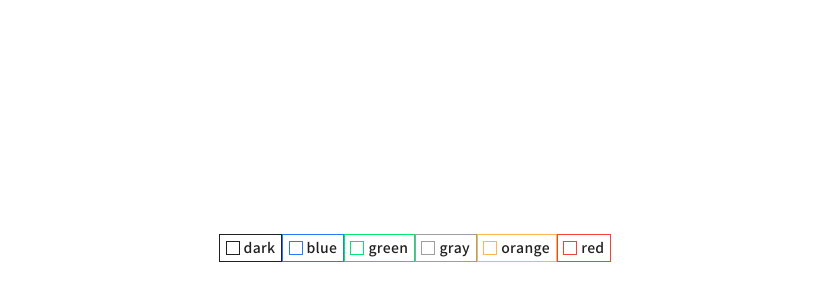
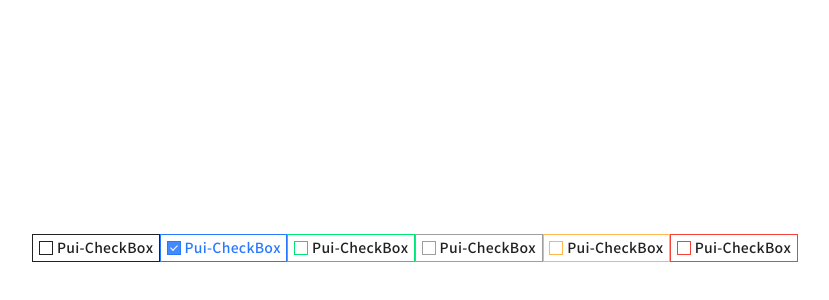
Before and after one commit to HamSungJun/PRIME-UI, a Vue app: page / in a window 1280 px wide. Shown: the part 152-452 px from the top of the page, without its empty margins (225-1054 px from the left). Built offline with nearby package versions, Linux system fonts and the light colour scheme.

Commit message:
Pui-CheckBox 스크립트 추가

```diff
--- a/src/App.vue
+++ b/src/App.vue
@@ -1,7 +1,7 @@
 <template>
   <div id="app">
     <div>
-      <pui-radio
+      <!-- <pui-radio
         v-for="(theme, i) in ['dark','blue','green', 'gray', 'orange', 'red']"
         :key="i"
         :theme="theme"
@@ -11,7 +11,18 @@
         @change="onChange"
         :border="true"
       >
-      </pui-radio>
+      </pui-radio> -->
+      <pui-checkbox
+        v-for="({theme, checked, label}, i) in checkboxItems"
+        :key="i"
+        :index="i"
+        :theme="theme"
+        :checked="checked"
+        :label="label"
+        border
+        @change="onChange"
+      >
+      </pui-checkbox>
     </div>
   </div>
 </template>
@@ -22,7 +33,15 @@ export default {
   name: 'App',
   data () {
     return {
-      radioValue: 'default'
+      radioValue: 'default',
+      checkboxItems: [
+        { theme: 'dark', label: 'Pui-CheckBox', checked: false },
+        { theme: 'blue', label: 'Pui-CheckBox', checked: true },
+        { theme: 'green', label: 'Pui-CheckBox', checked: false },
+        { theme: 'gray', label: 'Pui-CheckBox', checked: false },
+        { theme: 'orange', label: 'Pui-CheckBox', checked: false },
+        { theme: 'red', label: 'Pui-CheckBox', checked: false }
+      ]
     }
   },
   methods: {
@@ -30,7 +49,7 @@ export default {
       console.log(e)
     },
     onChange (payload) {
-      this.radioValue = payload.label
+      this.checkboxItems[payload.index].checked = !this.checkboxItems[payload.index].checked
     }
   }
 }
--- a/src/packages/components/index.js
+++ b/src/packages/components/index.js
@@ -1,7 +1,9 @@
 import PuiButton from './pui-button/pui-button'
 import PuiRadio from './pui-radio/pui-radio'
+import PuiCheckBox from './pui-checkbox/pui-checkbox'
 
 export default [
   PuiButton,
-  PuiRadio
+  PuiRadio,
+  PuiCheckBox
 ]
--- a/src/packages/components/pui-checkbox/pui-checkbox.vue
+++ b/src/packages/components/pui-checkbox/pui-checkbox.vue
@@ -10,14 +10,14 @@
       },
       customClass ? customClass : ''
     ]"
-    @click.stop="onChange($event)"
+    @click.stop="onClick($event)"
   >
     <span
       :class="[
         'pui-checkbox__box',
-        'pui-checkbox__box--shape-' + (boxShape || 'rect'),
+        'pui-checkbox__box--shape-' + (boxShape || 'default'),
         {
-          'pui-checkbox__box--selected': checked
+          'pui-checkbox__box--checked': checked
         }
       ]"
     >
@@ -72,15 +72,131 @@ export default {
       default: false,
       required: false
     },
+    boxShape: {
+      type: String,
+      default: 'rect',
+      required: false
+    },
     customClass: {
       type: String,
       default: '',
       required: false
     }
-
+  },
+  computed: {
+    hasIndex () {
+      return typeof this.index === 'number' && this.index >= 0
+    }
+  },
+  methods: {
+    onClick ($event) {
+      this.$emit('change', this.hasIndex ? { index: this.index } : this.label)
+    }
   }
 }
 </script>
 <style lang="scss" scoped>
+/**
+ * PUI-CHECKBOX
+ * $checkbox-themes: ($theme, $label-border-color, $box-border-color, $box-background-color, $check-border-color, $label-color, $label-checked-color, $label-hover-color)
+ */
+$checkbox-themes:
+('dark', $color-dark, $color-dark, $color-lightdark, #ffffff, $color-dark, $color-dark, $color-lightdark),
+('blue', $color-blue, $color-blue, $color-lightblue, #ffffff, $color-dark, $color-blue, $color-lightblue),
+('gray', $color-gray, $color-gray, $color-lightgray, #ffffff, $color-dark, $color-gray, $color-lightgray),
+('green', $color-green, $color-green, $color-lightgreen, #ffffff, $color-dark, $color-green, $color-lightgreen),
+('orange', $color-orange, $color-orange, $color-lightorange, #ffffff, $color-dark, $color-orange, $color-lightorange),
+('red', $color-red, $color-red, $color-lightred, #ffffff, $color-dark, $color-red, $color-lightred);
 
+$box-shapes:
+('default', $radius-default),
+('rect', $radius-rect);
+
+$checkbox-box-transition: all 0.25s ease;
+$checkbox-label-tranition: color 0.25s ease;
+
+.pui-checkbox{
+  display: inline-block;
+  cursor: pointer;
+  white-space: nowrap;
+  padding: 0.4rem;
+
+  &.pui-checkbox--is-block{
+    display: block;
+  }
+
+  &.pui-checkbox--is-border{
+    border-width: 1px;
+    border-style: solid;
+    border-radius: $radius-rect;
+  }
+
+  &.pui-checkbox--status-disabled{
+    @include status-disabled;
+  }
+
+  .pui-checkbox__box{
+    display: inline-block;
+    position: relative;
+    width: 1rem;
+    height: 1rem;
+    margin-right: 4px;
+    border-width: 1px;
+    border-style: solid;
+    transition: $checkbox-box-transition;
+    vertical-align: top;
+    &::after{
+      content: '';
+      position: absolute;
+      top: 40%;
+      left: 50%;
+      width: 50%;
+      height: 25%;
+      transform: translate(-50%, -50%) rotate(-45deg);
+      transform-origin: center;
+      border: 1px solid transparent;
+      border-top: 0;
+      border-right: 0;
+    }
+  }
+
+  .pui-checkbox__label{
+    vertical-align: top;
+    transition: $checkbox-label-tranition;
+    display: inline-block;
+    transform: translateY(-1px);
+  }
+
+  @each $theme, $label-border-color, $box-border-color, $box-background-color, $check-border-color, $label-color, $label-checked-color, $label-hover-color in $checkbox-themes {
+    &.pui-checkbox--theme-#{$theme}{
+      border-color: $label-border-color;
+      &:hover{
+        .pui-checkbox__label{
+          color: $label-hover-color;
+        }
+      }
+
+      .pui-checkbox__box{
+        border-color: $box-border-color;
+        &::after{
+          background-color: transparent;
+        }
+        &.pui-checkbox__box--checked{
+          background-color: $box-background-color;
+          &::after{
+            border-color: $check-border-color;
+          }
+        }
+      }
+
+      .pui-checkbox__label{
+        color: $label-color;
+        &.pui-checkbox__label--checked{
+          color: $label-checked-color;
+        }
+      }
+    }
+  }
+
+}
 </style>
--- a/src/packages/components/pui-radio/pui-radio.vue
+++ b/src/packages/components/pui-radio/pui-radio.vue
@@ -10,7 +10,7 @@
       },
       customClass ? customClass : ''
     ]"
-    @click.stop="onChange($event, label)"
+    @click.stop="onClick($event, label)"
   >
     <span
       :class="[
@@ -84,7 +84,7 @@ export default {
     }
   },
   methods: {
-    onChange (event, label) {
+    onClick (event, label) {
       this.$emit('change', { event, label })
     }
   }
@@ -93,7 +93,7 @@ export default {
 <style lang="scss" scoped>
 /**
  * PUI-RADIO
- * $radio-themes: ($type, $label-border-color, $circle-border-color, $circle-background-color, $circle-inner-background-color, $label-color, $label-selected-color, $radio-hover-color)
+ * $radio-themes: ($theme, $label-border-color, $circle-border-color, $circle-background-color, $circle-inner-background-color, $label-color, $label-selected-color, $radio-hover-color)
  */
 $radio-themes:
 ('dark', $color-dark, $color-dark, $color-lightdark, #ffffff, $color-dark, $color-dark, $color-lightdark),
@@ -116,14 +116,14 @@ $radio-label-transition: color 0.25s ease;
   white-space: nowrap;
   padding: 0.4rem;
 
+  &.pui-radio--is-block{
+    display: block;
+  }
+
   &.pui-radio--is-border{
     border-width: 1px;
     border-style: solid;
     border-radius: $radius-rect;
-  }
-
-  &.pui-radio--is-block{
-    display: block;
   }
 
   &.pui-radio--status-disabled{
@@ -173,10 +173,10 @@ $radio-label-transition: color 0.25s ease;
 
   @each $theme, $label-border-color, $circle-border-color, $circle-background-color, $circle-inner-background-color, $label-color, $label-selected-color, $radio-hover-color in $radio-themes{
     &.pui-radio--theme-#{$theme}{
-      border-color: #{$label-border-color};
+      border-color: $label-border-color;
       &:hover{
         .pui-radio__circle{
-          background-color: $radio-hover-color;
+          background-color: $circle-background-color;
           &::after{
             background-color: $circle-inner-background-color;
           }
@@ -184,7 +184,7 @@ $radio-label-transition: color 0.25s ease;
       }
 
       .pui-radio__circle{
-        border-color: #{$circle-border-color};
+        border-color: $circle-border-color;
         &::after{
           background-color: transparent;
         }
```
Also changed, not shown: src/packages/components/pui-checkbox/readme.md.
